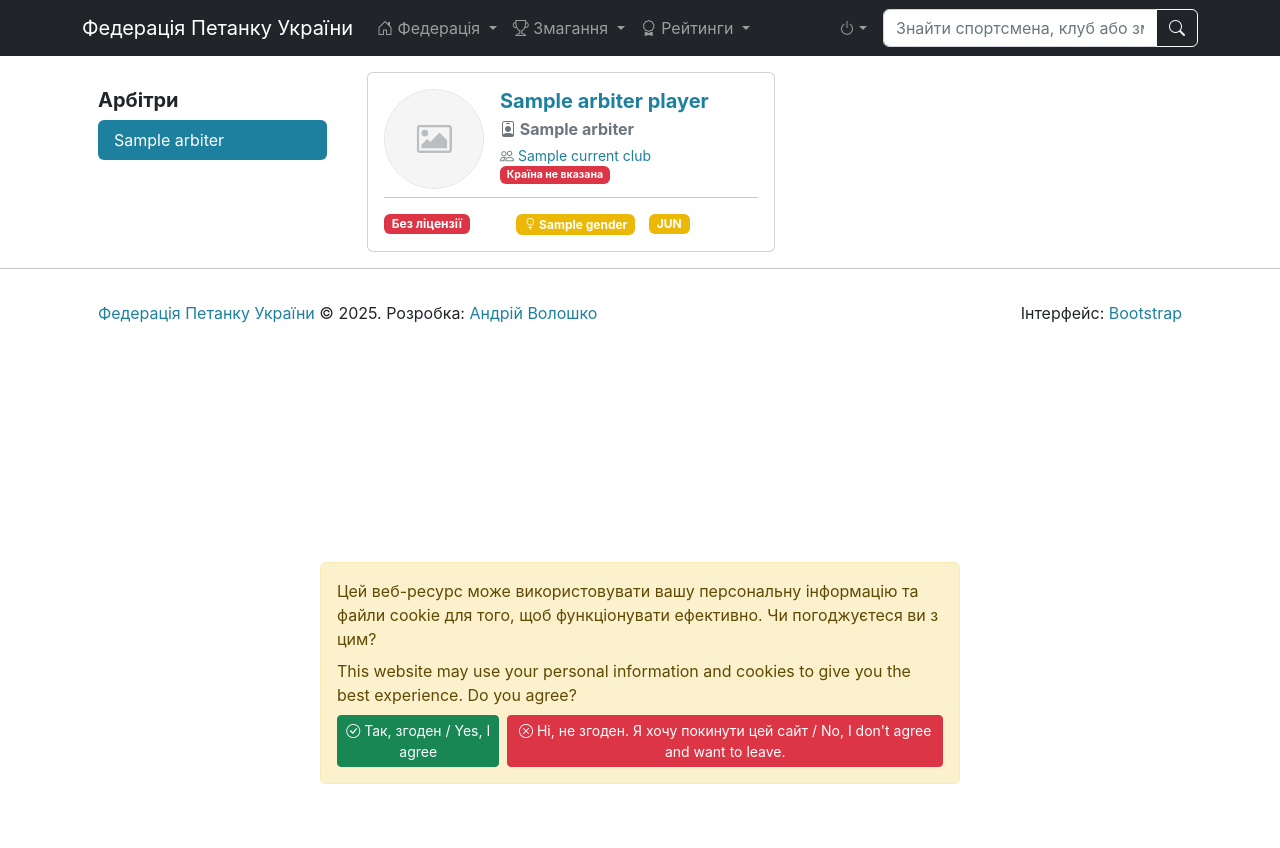
After one commit to AndreyVoloshko/petanque-portal, a Django app: template components/web-api/application/federation/templates/sport_titles/sport_titles.html in a window 1280 px wide. The commit adds this page. Run offline with Django 3.2, Linux system fonts and the light colour scheme; the template is opened without the code that fills it: most values are stand-ins (such as "Sample title", 1, 10 or a date in 2020); parts of the project's set-up code (start-up, migrations or seed data) failed here and were passed over; some libraries are stand-ins or nearby versions.

Commit message:
sport titles

```diff
--- a/components/web-api/application/federation/templates/common/menu.html
+++ b/components/web-api/application/federation/templates/common/menu.html
@@ -20,6 +20,7 @@
                         <li><a class="dropdown-item" href="{% url 'arbiters' %}"><i class="bi bi-eye"></i> Арбітри</a></li>
                         <li><a class="dropdown-item" href="{% url 'coaches' %}"><i class="bi bi-mortarboard"></i> Тренери</a></li>
                         <li><a class="dropdown-item" href="{% url 'national_teams' %}"><i class="bi bi-hand-thumbs-up"></i> Національні збірні</a></li>
+                        <li><a class="dropdown-item" href="{% url 'sport_titles' %}"><i class="bi bi-award"></i> Спортивні звання</a></li>
                         <li><a class="dropdown-item" href="{% url 'records' %}"><i class="bi bi-fire"></i> Рекорди України</a></li>
                         <li role="separator" class="dropdown-divider"></li>
                         <li><a class="dropdown-item" href="{% url 'statistics' %}"><i class="bi bi-bar-chart"></i> Статистика порталу</a></li>
--- a/components/web-api/application/federation/templates/players/player_statistic_and_records_info_panel.html
+++ b/components/web-api/application/federation/templates/players/player_statistic_and_records_info_panel.html
@@ -15,6 +15,9 @@
             <div class="col-lg-6">
                 {{ item|player_records|safe }}
             </div>
+            <div class="col-lg-6">
+                {{ item|player_sport_title_label|safe }}
+            </div>
         </div>
     </div>
 </div>
--- /dev/null
+++ b/components/web-api/application/federation/templates/sport_titles/sport_titles.html
@@ -0,0 +1,114 @@
+{% extends "common/page_base.html" %}
+{% load app_filters %}
+{% load i18n %}
+
+{% block content %}
+
+<div class="row">
+    <div class="col-md-3">
+        <nav class="nav flex-column p-3 rounded">
+            <h5 class="fw-bold">Арбітри</h5>
+            <div class="nav nav-pills flex-column" id="arbiterTabs" role="tablist">
+                {% for arbiter in arbiters %}
+                    <a class="nav-link {% if forloop.first %}active{% endif %}"
+                       id="tab_{{ arbiter.category_id }}-tab"
+                       data-bs-toggle="tab"
+                       href="#tab_{{ arbiter.category_id }}"
+                       role="tab"
+                       aria-controls="tab_{{ arbiter.category_id }}"
+                       aria-selected="{% if forloop.first %}true{% else %}false{% endif %}">
+                        {{ arbiter.category_name }}
+                    </a>
+                {% endfor %}
+            </div>
+        </nav>
+    </div>
+
+    <div class="col-md-9">
+        <div class="tab-content" id="arbiterTabsContent">
+            {% for arbiter in arbiters %}
+            <div class="tab-pane fade {% if forloop.first %}show active{% endif %}" id="tab_{{ arbiter.category_id }}" role="tabpanel" aria-labelledby="tab_{{ arbiter.category_id }}-tab">
+
+                <div class="row row-cols-1 row-cols-md-2 g-3">
+                    {% for arbiter_player in arbiter.players %}
+                        <div class="col" data-rating="{{ arbiter_player|rating_position:""|default:9999 }}">
+                            <div class="card h-100">
+                                <div class="card-body h-100 d-flex flex-column">
+                                    <div class="d-flex align-items-start">
+                                        <div class="me-3">
+                                            {{ arbiter_player|user_avatar:"big"|safe }}
+                                        </div>
+                                        <div>
+                                            <h5 class="card-title mb-1">
+                                                {{ arbiter_player|user_profile_link|safe }}
+                                            </h5>
+                                            <p class="card-text text-muted mb-1 fw-bold">
+                                                <i class="bi bi-person-badge"></i> {{ arbiter.category_name }}
+                                            </p>
+                                            <p class="card-text text-muted small mb-1">
+                                                <i class="bi bi-people"></i>
+                                                {% if arbiter_player.current_club %}
+                                                    <a href="{% url 'club' id=arbiter_player.current_club.pk %}">{{ arbiter_player.current_club.short_name }}</a>
+                                                {% else %}
+                                                    <span class="badge bg-danger">Без клубу</span>
+                                                {% endif %} {{ arbiter_player.country|country_icon|safe }}
+                                            </p>
+                                        </div>
+                                    </div>
+
+                                    <hr class="my-2" />
+
+                                    <div class="row mt-2">
+                                        <div class="col-4">
+                                            {{ arbiter_player|licence_number|safe }}
+                                        </div>
+                                        <div class="col-4">
+                                            {{ arbiter_player|gender|safe }}
+                                        </div>
+                                        <div class="col-4">
+                                            {{ arbiter_player|player_age_category|safe }}
+                                        </div>
+                                    </div>
+                                </div>
+                            </div>
+                        </div>
+                    {% endfor %}
+                </div>
+
+            </div>
+            {% endfor %}
+        </div>
+    </div>
+</div>
+
+<script>
+    $(document).ready(function() {
+        $('[data-bs-toggle="tooltip"]').tooltip();
+
+        function sortCardsInTabs() {
+            $('.tab-pane').each(function() {
+                let $tabPane = $(this);
+                let $cardsContainer = $tabPane.find('.row.row-cols-1');
+
+                let $cards = $cardsContainer.children('.col').detach().get();
+
+                $cards.sort(function(a, b) {
+                    let ratingA = parseInt($(a).attr('data-rating'), 10) || 9999;
+                    let ratingB = parseInt($(b).attr('data-rating'), 10) || 9999;
+                    return ratingA - ratingB;
+                });
+
+                $cardsContainer.append($cards);
+            });
+        }
+
+        sortCardsInTabs();
+
+        $('#arbiterTabs a').click(function(e) {
+            e.preventDefault();
+            $(this).tab('show');
+        });
+    });
+</script>
+
+{% endblock %}
--- a/components/web-api/application/federation/templatetags/app_filters.py
+++ b/components/web-api/application/federation/templatetags/app_filters.py
@@ -249,6 +249,24 @@ def arbiter_label(player):
             </dt>
             <dd class="col-8">
                 <span class="badge bg-primary">{player.get_arbiter_level_display()}</span>
+            </dd>
+        </dl>
+    '''
+
+@register.filter(name="player_sport_title_label")
+def player_sport_title_label(player):
+    if not player.sport_title:
+        return ''
+
+    return f'''
+        <dl class="row">
+            <dt class="col-4">
+                <a target="_blank" href="{reverse('sport_titles')}">
+                    Спортивне звання
+                </a>
+            </dt>
+            <dd class="col-8">
+                <span class="badge bg-primary">{player.get_sport_title_display()}</span>
             </dd>
         </dl>
     '''
--- a/components/web-api/application/federation/urls.py
+++ b/components/web-api/application/federation/urls.py
@@ -13,6 +13,7 @@ from .views.players import players, player
 from .views.arbiters import arbiters
 from .views.coaches import coaches
 from .views.records import records
+from .views.sport_titles import sport_titles
 from .views.tournaments import tournaments, tournament, tournaments_calendar, tournament_teams_export, tournament_protocol
 from .views.api import tournaments_list, players_clubs_and_tournaments_list, players_list
 from .views.documents import documents
@@ -61,6 +62,7 @@ urlpatterns = [
     re_path(r'^arbiters/$',     arbiters,              name='arbiters'),
     re_path(r'^coaches/$',      coaches,               name='coaches'),
     re_path(r'^records/$',     records,                name='records'),
+    re_path(r'^sport_titles/$', sport_titles,          name='sport_titles'),
 
     re_path(r'^documents/$',     documents,                name='documents'),
 
```
Also changed, not shown: components/web-api/application/federation/views/sport_titles.py (added, +21 -0 lines).
